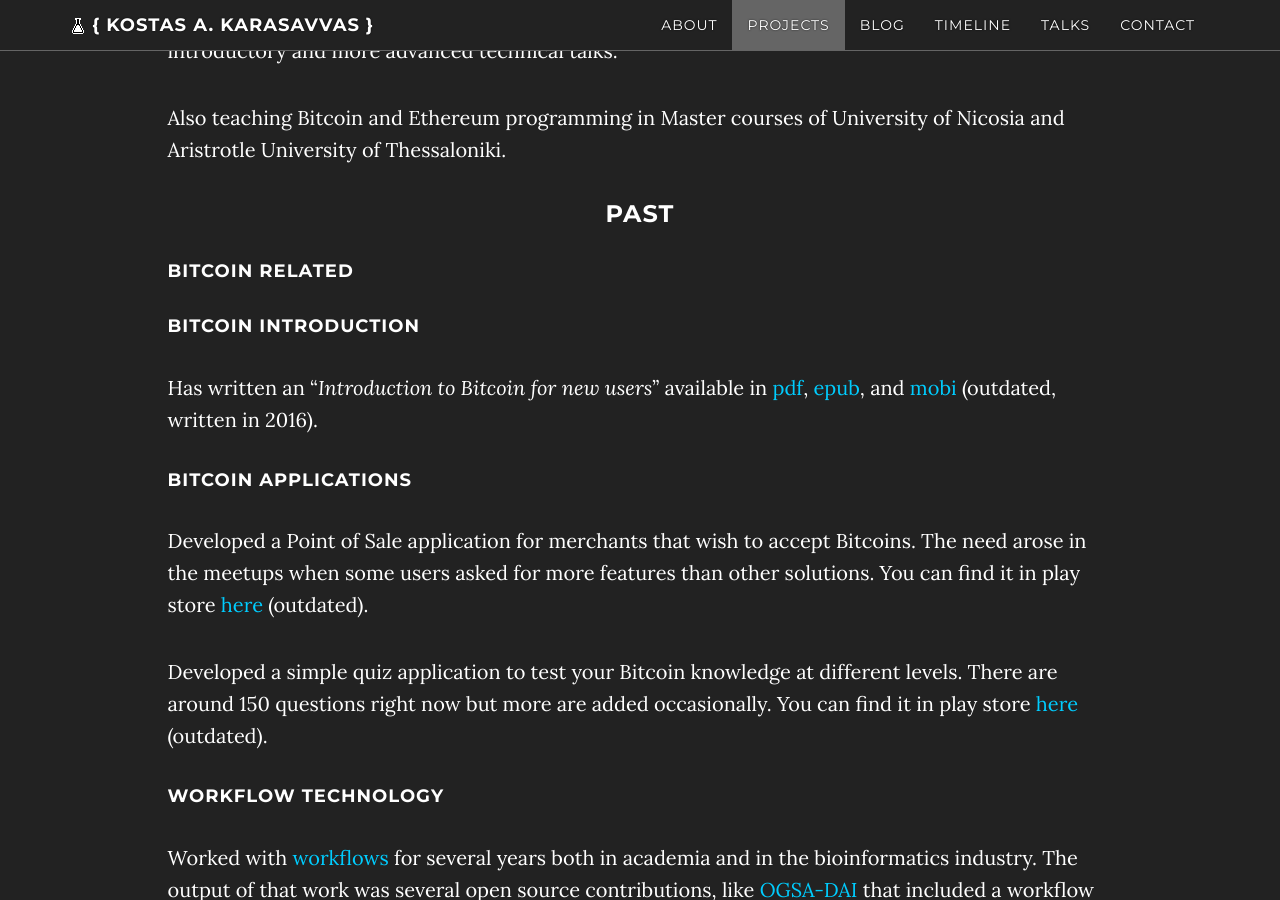
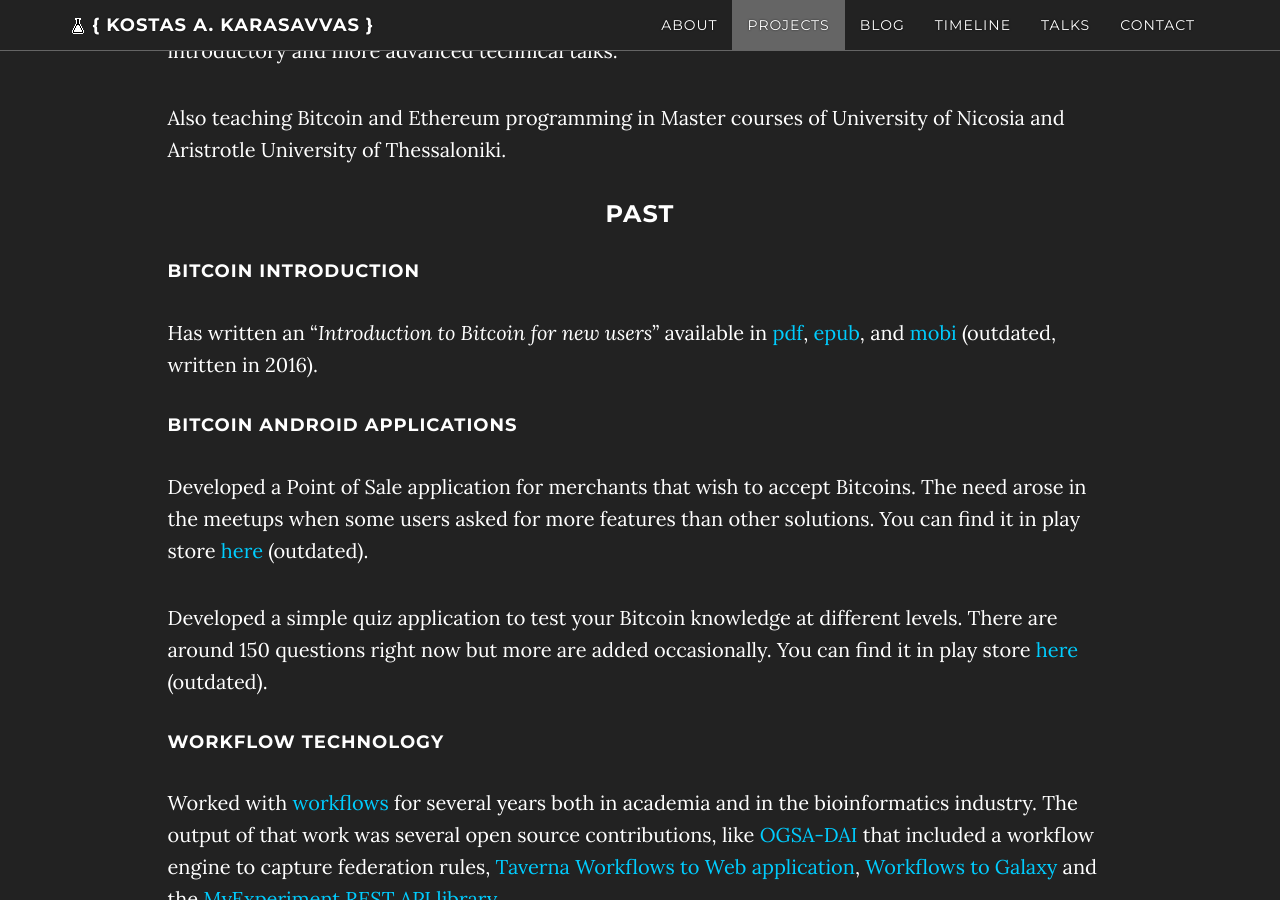
Before and after one commit to karask/karask.github.io, a Jekyll site: the page built from index.html, in a window 1280 px wide and 900 px high, scrolled down 3427 px. Built offline with Jekyll 4.4.1, drawn with Linux system fonts in a browser that asks for light colours; nearby versions of some CDN libraries.

Commit message:
removed extra header

```diff
--- a/projects.html
+++ b/projects.html
@@ -37,12 +37,10 @@ Also teaching Bitcoin and Ethereum programming in Master courses of University o
 
 <h3 style="text-align: center;" markdown="1">Past</h3>
 
-<h4>BITCOIN RELATED</h4>
-
 #### BITCOIN INTRODUCTION
 Has written an "_Introduction to Bitcoin for new users_" available in [pdf](/assets/introductionToBitcoin.pdf), [epub](/assets/introductionToBitcoin.epub), and [mobi](/assets/introductionToBitcoin.mobi) (outdated, written in 2016).
 
-#### BITCOIN APPLICATIONS
+#### BITCOIN ANDROID APPLICATIONS
 
 Developed a Point of Sale application for merchants that wish to accept Bitcoins. The need arose in the meetups when some users asked for more features than other solutions. You can find it in play store [here](https://play.google.com/store/apps/details?id=gr.cryptocurrencies.bitcoinpos&hl=en){:target="_blank"} (outdated).
 
```
